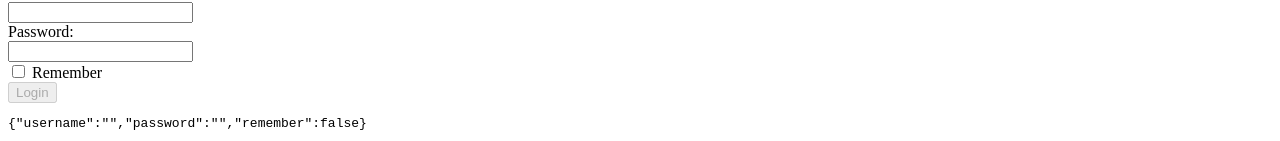
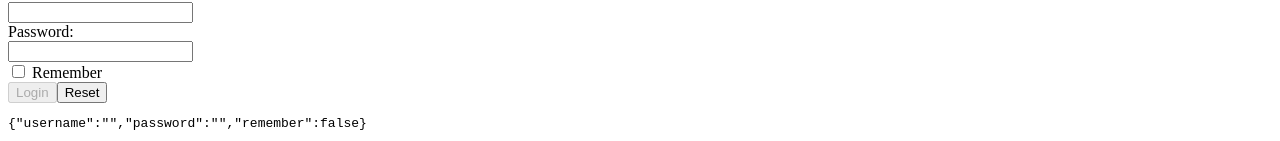
Before and after one commit to AndreaPossidente/develhope-react-exercises, a React (Create React App) app: page / in a window 1280 px wide. Shown: the part 934-1075 px from the top of the page. Built offline with nearby package versions, Linux system fonts and the light colour scheme.

Commit message:
done exercise 29

```diff
--- a/src/Login.js
+++ b/src/Login.js
@@ -12,6 +12,10 @@ export default class Login extends Component {
 
     const val = type === "checkbox" ? checked : value;
     this.setState({ [name]: val });
+  };
+
+  handleReset = () => {
+    this.setState({ username: "", password: "", remember: false });
   };
 
   render() {
@@ -39,7 +43,7 @@ export default class Login extends Component {
           onChange={this.handleInputChange}
           name="remember"
           type="checkbox"
-          checked={this.state.checked}
+          checked={this.state.remember}
         />{" "}
         <label>Remember</label>
         <br />
@@ -54,6 +58,7 @@ export default class Login extends Component {
         >
           Login
         </button>
+        <button onClick={this.handleReset}>Reset</button>
         <pre>{JSON.stringify(this.state)}</pre>
       </>
     );
```
